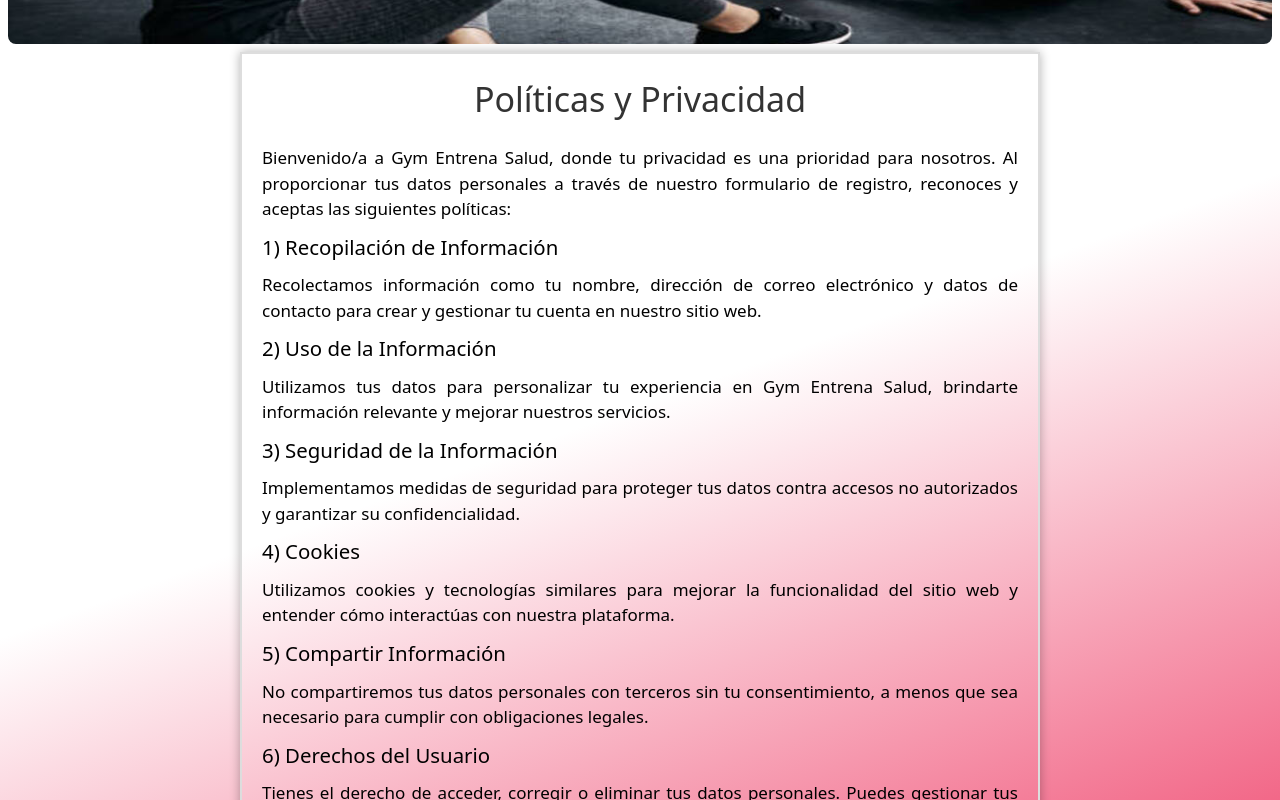
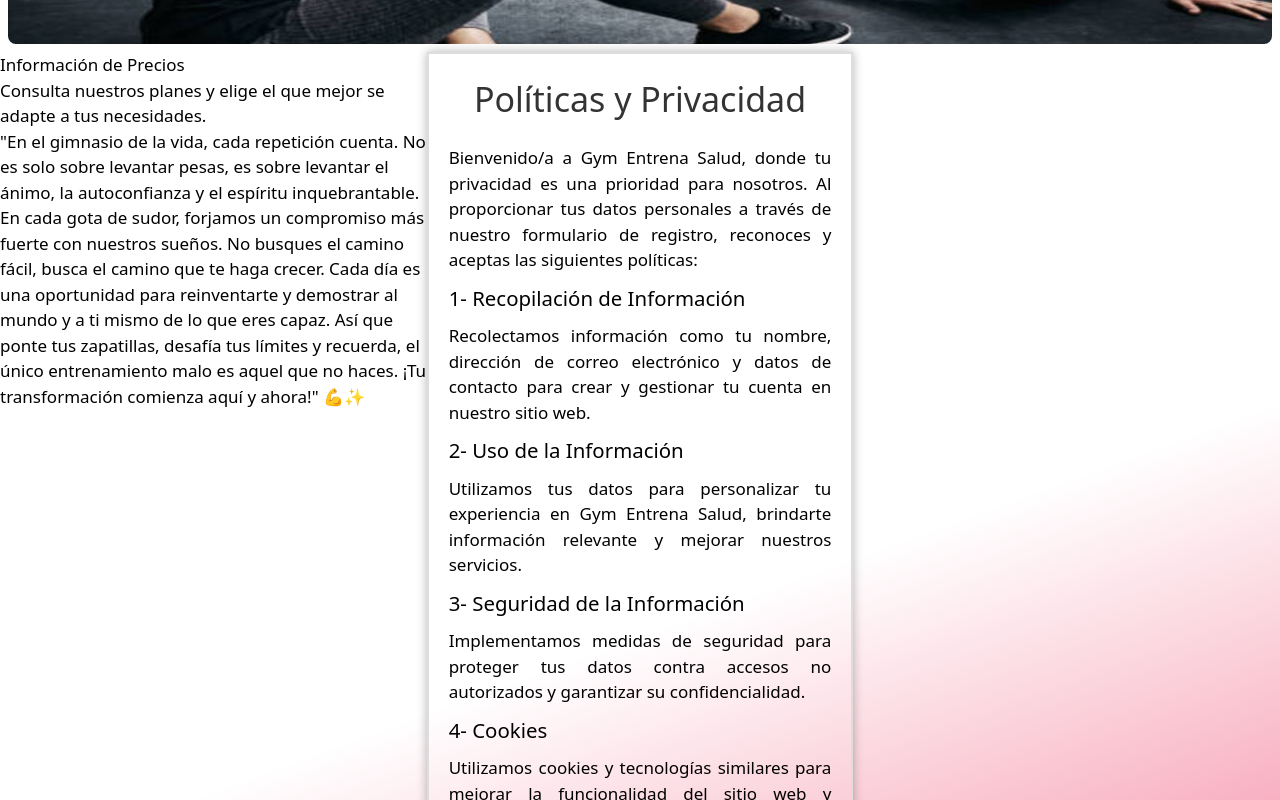
Before and after one commit to Aubar48/tpGrupo8Utn, a React (Vite) app: page /policiesPrivacy in a window 1280 px wide. Shown: the part 420-1220 px from the top of the page. Built offline with nearby package versions, Linux system fonts and the light colour scheme.

Commit message:
agregue el componente aside(alcostado) con frases motivadoras

```diff
--- a/src/components/PoliciesPrivacy/PoliciesPrivacy.jsx
+++ b/src/components/PoliciesPrivacy/PoliciesPrivacy.jsx
@@ -1,16 +1,19 @@
 import { Navbar } from "./../navbar/Navbar";
 import Carrousel from "./../carrousel/Carrousel";
 import { Footer } from "/src/components/footer/Footer.jsx";
-
-
-
+import AlCostado from '../Aside/AlCostado';
 
 function PoliciesPrivacy() {
   return (
     <>
       <Navbar />
       <Carrousel />
-
+      <div className="grid grid-cols-3 gap-0">
+        <div className="col-span-1">
+          {/* Componente AlCostado */}
+          <AlCostado />
+        </div>
+        <div className="col-span-1">
           <div className="policies-privacy-container">
             <h1 className="policies-privacy-header">Políticas y Privacidad</h1>
             <div className="policies-privacy-content">
@@ -19,25 +22,25 @@
                 Bienvenido/a a Gym Entrena Salud, donde tu privacidad es una prioridad para nosotros. Al proporcionar tus datos personales a través de nuestro formulario de registro, reconoces y aceptas las siguientes políticas:
               </p>
 
-          <h2>1) Recopilación de Información</h2>
+              <h2>1- Recopilación de Información</h2>
               <p>Recolectamos información como tu nombre, dirección de correo electrónico y datos de contacto para crear y gestionar tu cuenta en nuestro sitio web.</p>
 
-          <h2>2) Uso de la Información</h2>
+              <h2>2- Uso de la Información</h2>
               <p>Utilizamos tus datos para personalizar tu experiencia en Gym Entrena Salud, brindarte información relevante y mejorar nuestros servicios.</p>
 
-          <h2>3) Seguridad de la Información</h2>
+              <h2>3- Seguridad de la Información</h2>
               <p>Implementamos medidas de seguridad para proteger tus datos contra accesos no autorizados y garantizar su confidencialidad.</p>
 
-          <h2>4) Cookies</h2>
+              <h2>4- Cookies</h2>
               <p>Utilizamos cookies y tecnologías similares para mejorar la funcionalidad del sitio web y entender cómo interactúas con nuestra plataforma.</p>
 
-          <h2>5) Compartir Información</h2>
+              <h2>5- Compartir Información</h2>
               <p>No compartiremos tus datos personales con terceros sin tu consentimiento, a menos que sea necesario para cumplir con obligaciones legales.</p>
 
-          <h2>6) Derechos del Usuario</h2>
+              <h2>6- Derechos del Usuario</h2>
               <p>Tienes el derecho de acceder, corregir o eliminar tus datos personales. Puedes gestionar tus preferencias de privacidad desde tu cuenta en nuestro sitio web.</p>
 
-          <h2>7) Retención de Datos</h2>
+              <h2>7- Retención de Datos</h2>
               <p>Conservamos tus datos solo durante el tiempo necesario para los fines para los cuales fueron recopilados, a menos que la ley requiera lo contrario.</p><br />
 
               <p>
@@ -48,6 +51,9 @@
               <p className="policies-privacy-gym-name">Gym Entrena Salud</p>
             </div>
           </div>
+        </div>
+
+      </div>
 
       <Footer />
     </>
--- /dev/null
+++ b/src/components/aside/AlCostado.jsx
@@ -0,0 +1,15 @@
+// AlCostado.jsx
+import React from 'react';
+
+const AlCostado = () => {
+    return (
+        <div>
+            <h2>Información de Precios</h2>
+            <p>Consulta nuestros planes y elige el que mejor se adapte a tus necesidades.</p>
+            <p>"En el gimnasio de la vida, cada repetición cuenta. No es solo sobre levantar pesas, es sobre levantar el ánimo, la autoconfianza y el espíritu inquebrantable. En cada gota de sudor, forjamos un compromiso más fuerte con nuestros sueños. No busques el camino fácil, busca el camino que te haga crecer. Cada día es una oportunidad para reinventarte y demostrar al mundo y a ti mismo de lo que eres capaz. Así que ponte tus zapatillas, desafía tus límites y recuerda, el único entrenamiento malo es aquel que no haces. ¡Tu transformación comienza aquí y ahora!" 💪✨</p>
+
+        </div>
+    );
+}
+
+export default AlCostado;
```
Lines whose indentation alone changed are shown as unchanged.
